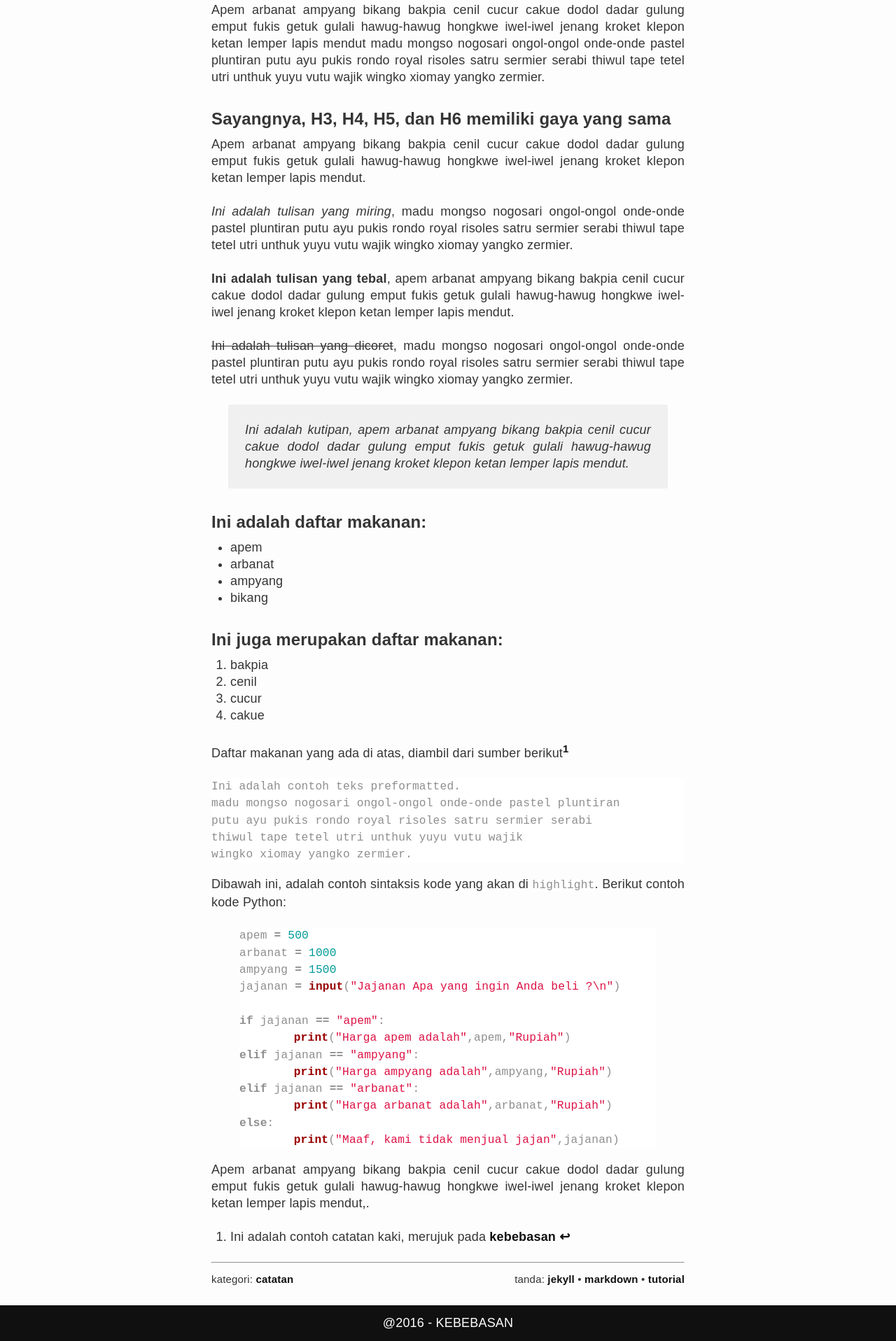
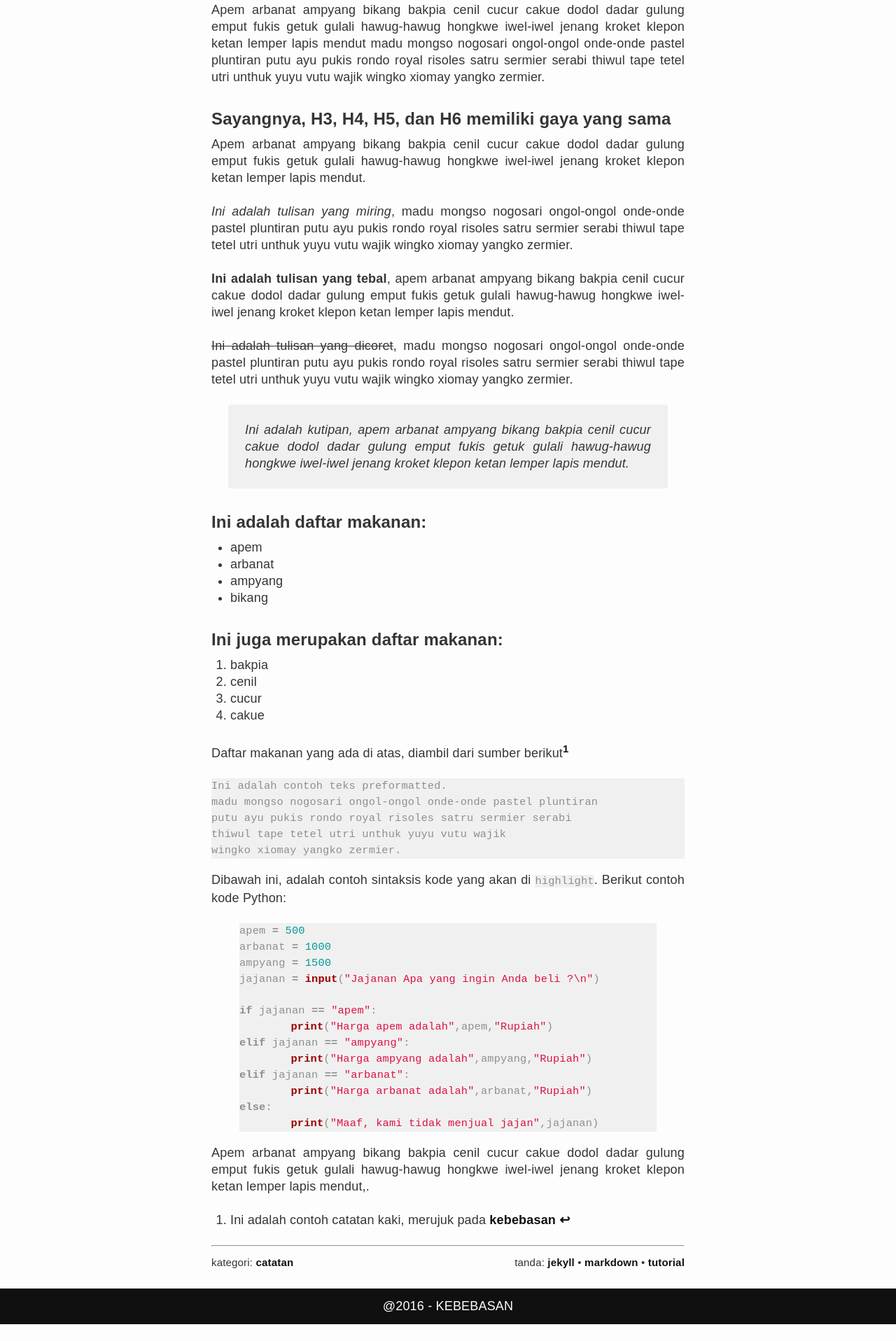
Before and after one commit to SANREMEMBER/KEBEBASAN, a Jekyll site: the page built from _posts/2016-10-29-contoh-penulisan-dalam-blog.md, in a window 1280 px wide. Shown: the part 989-2905 px from the top of the page at 70% size. Built offline with Jekyll 4.4.1, drawn with Linux system fonts in a browser that asks for light colours; some web fonts are replaced; after the commit the page ends 2881 px from its top, so only the background shows below that.

Commit message:
update highlight appearance

```diff
--- a/_sass/layout.scss
+++ b/_sass/layout.scss
@@ -199,9 +199,9 @@ img[title="{{ site.title }}"] {
   }
 
 code {
-  font-size: 0.9em;
+  font-size: 0.85em;
   color: lighten($text-color, 35%);
-  background-color: lighten($background-color, 35%);
+  background-color: darken($background-color, 5%);
 }
 
 /* Set the vertical rhythm (and padding-left) for lists inside post content */
```
